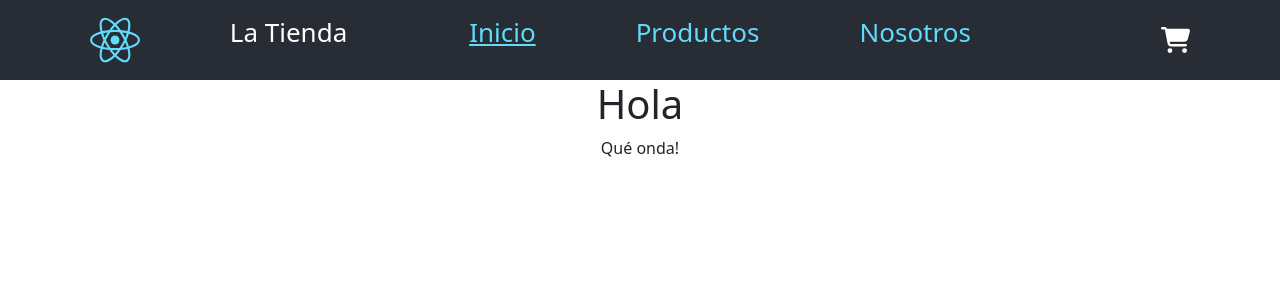
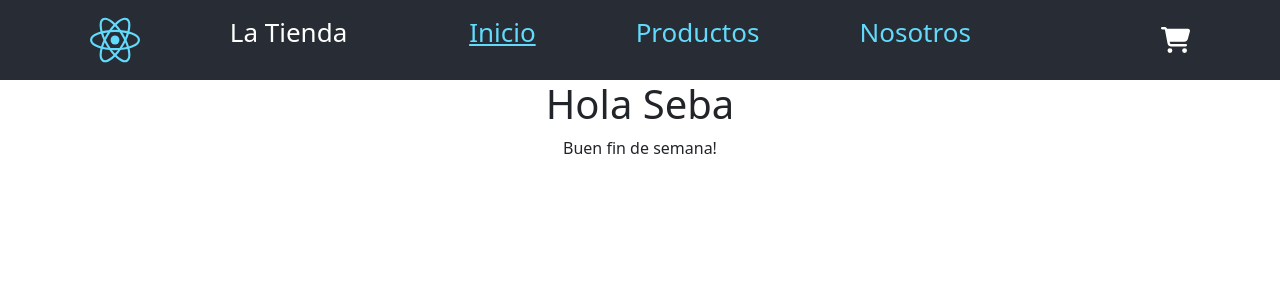
Before and after one commit to JIJaimovich/reactDesafios, a React (Vite) app: page / in a window 1280 px wide. Shown: the top 300 px of the page. Built offline with nearby package versions, Linux system fonts and the light colour scheme.

Commit message:
Agregué prop greeting

```diff
--- a/src/App.jsx
+++ b/src/App.jsx
@@ -11,7 +11,7 @@ function App() {
   return (
     <div className="App">
       <NavBar />
-      <ItemListContainer />
+      <ItemListContainer name="Seba" />
     </div>
 
 
--- a/src/components/ItemListContainer.jsx
+++ b/src/components/ItemListContainer.jsx
@@ -1,8 +1,8 @@
-function ItemListContainer () {
+function ItemListContainer (greeting) {
     return (
       <div className="container">
-        <h1>Hola</h1>
-        <p>Qué onda!</p>
+        <h1>Hola {greeting.name}</h1>
+        <p>Buen fin de semana!</p>
       </div>
     )
   }
```
